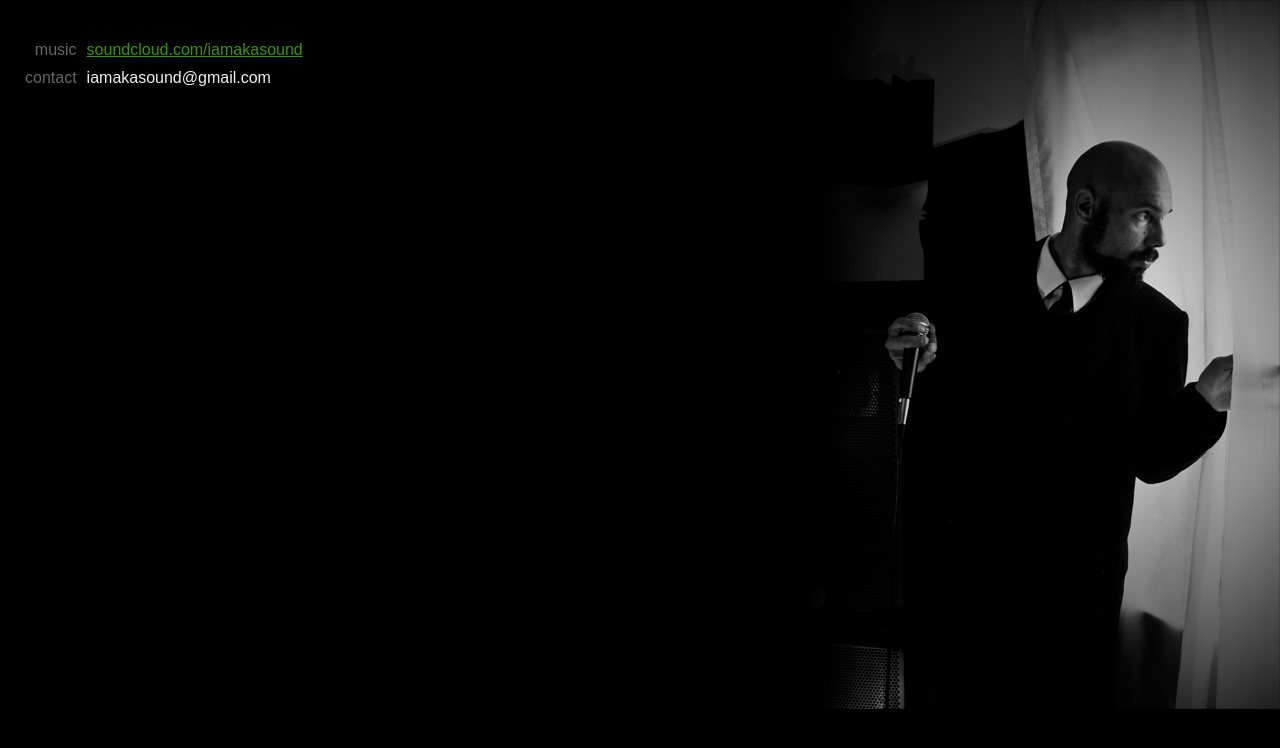
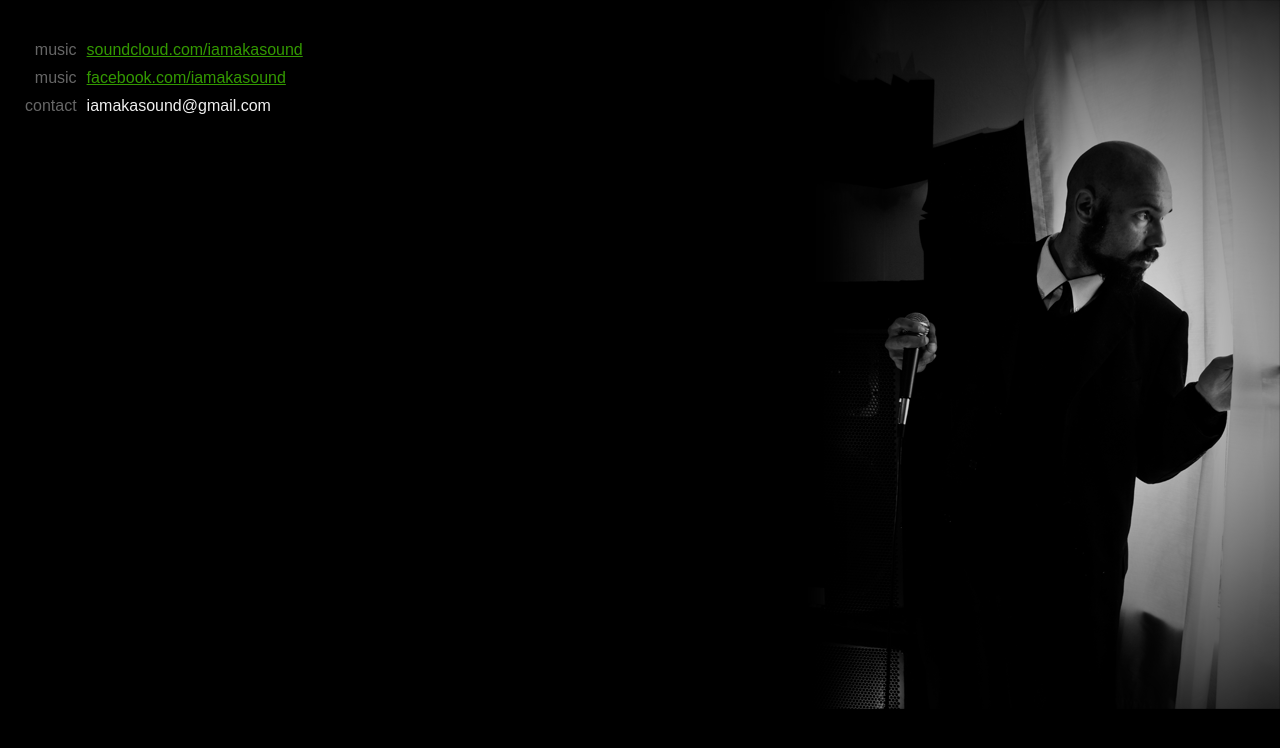
Before and after one commit to iamalsoknownas/iamalsoknownas.github.com, a plain HTML site: page index.html in a window 1280 px wide. Drawn offline with Linux system fonts and the light colour scheme.

Commit message:
Update index.html

```diff
--- a/index.html
+++ b/index.html
@@ -25,6 +25,10 @@ a { color: #339900; }
         <td><a href = "http://soundcloud.com/iamAKAsound">soundcloud.com/iamakasound</a></td>
       </tr>
       <tr>
+        <td align = "right" style="color: #666;">music</td>
+        <td><a href = "http://facebook.com/iamAKAsound">facebook.com/iamakasound</a></td>
+      </tr>
+      <tr>
         <td align = "right" style="color: #666;">contact</td>
         <td>iamakasound@gmail.com</td>
       </tr>
```
